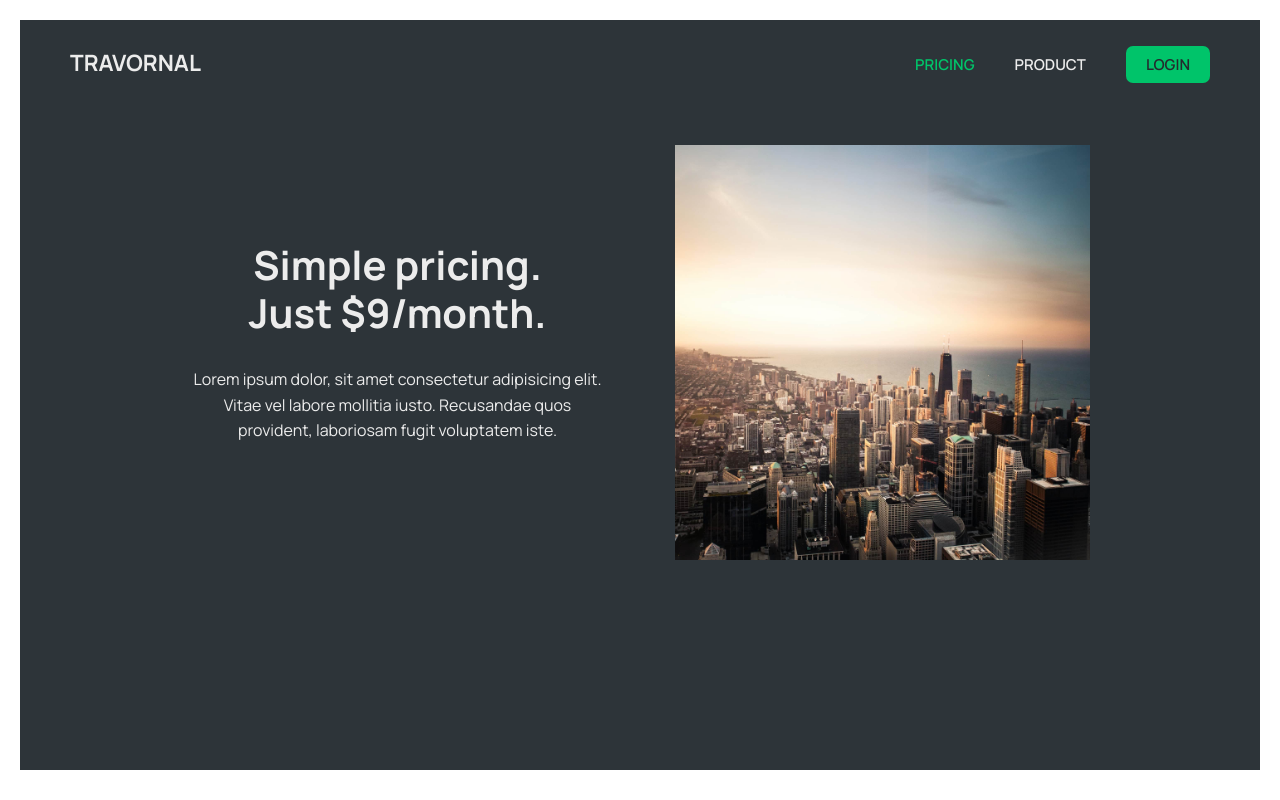
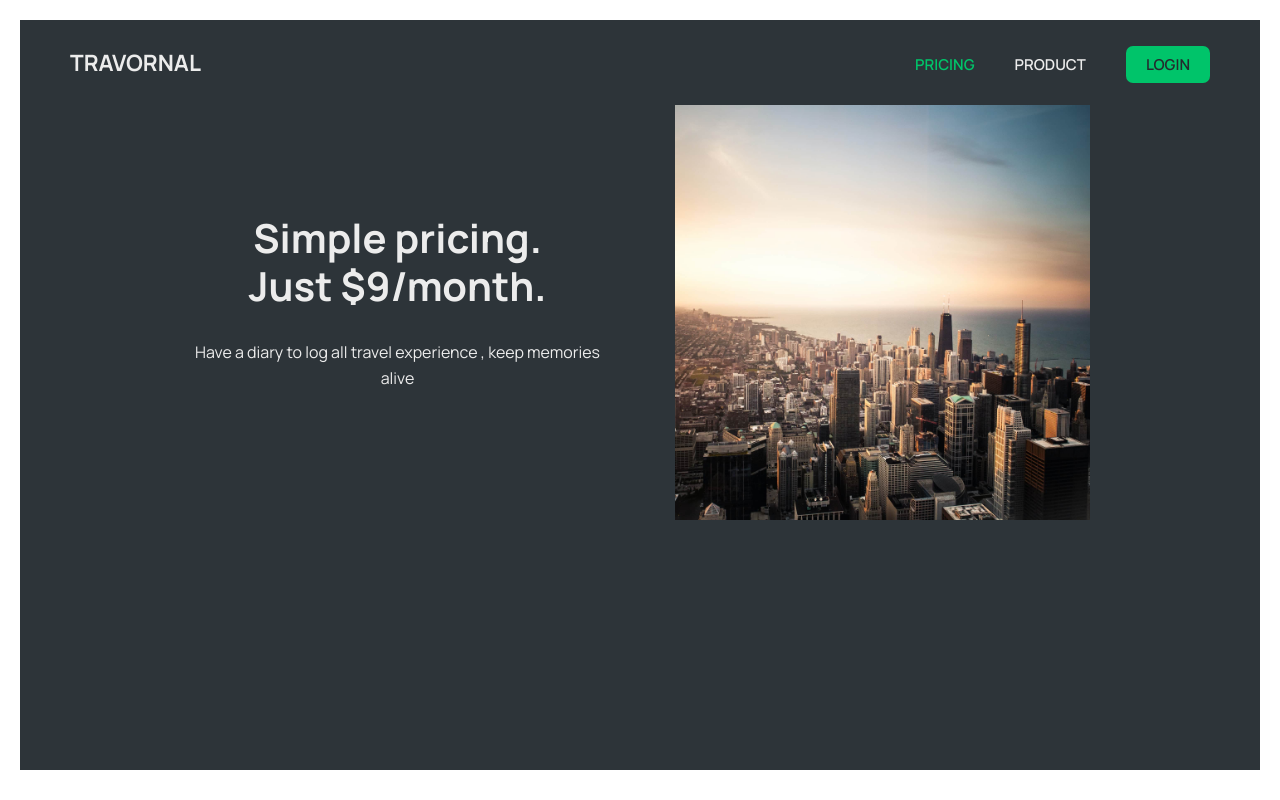
Before and after one commit to Damoblinkz2/travornal, a React (Vite) app: page /pricing in a window 1280 px wide. Built offline with nearby package versions, Linux system fonts and the light colour scheme; data requests are answered from the project's data file.

Commit message:
post request function

```diff
--- a/src/components/CountryList.module.css
+++ b/src/components/CountryList.module.css
@@ -2,7 +2,7 @@
   width: 100%;
   height: 65vh;
   list-style: none;
-  /* overflow-y: scroll; */
+  overflow-y: scroll;
   overflow-x: hidden;
 
   display: grid;
--- a/src/contexts/citiesContext.jsx
+++ b/src/contexts/citiesContext.jsx
@@ -27,6 +27,7 @@ const reducer = (state, action) => {
         ...state,
         isLoading: false,
         cities: [...state.cities, action.payLoad],
+        currentCity: action.payLoad,
       };
 
     case "city/deleted":
@@ -34,6 +35,7 @@ const reducer = (state, action) => {
         ...state,
         isLoading: false,
         cities: state.cities.filter((city) => city.id !== action.payLoad),
+        currentCity: {},
       };
 
     case "rejected":
@@ -45,7 +47,7 @@ const reducer = (state, action) => {
 };
 
 const CitiesProvider = ({ children }) => {
-  const [{ cities, isLoading, currentCity }, dispatch] = useReducer(
+  const [{ cities, isLoading, currentCity, error }, dispatch] = useReducer(
     reducer,
     initialState
   );
@@ -72,6 +74,8 @@ const CitiesProvider = ({ children }) => {
   }, []);
 
   const getCity = async (id) => {
+    if (Number(id) === currentCity.id) return;
+
     dispatch({ type: "loading" });
     try {
       const res = await fetch(`${BASE_URL}/cities/${id}`);
@@ -131,6 +135,7 @@ const CitiesProvider = ({ children }) => {
         isLoading,
         currentCity,
         getCity,
+        error,
         createCity,
         deleteCity,
       }}
--- a/src/pages/Pricing.jsx
+++ b/src/pages/Pricing.jsx
@@ -13,11 +13,7 @@ export default function Product() {
             <br />
             Just $9/month.
           </h2>
-          <p>
-            Lorem ipsum dolor, sit amet consectetur adipisicing elit. Vitae vel
-            labore mollitia iusto. Recusandae quos provident, laboriosam fugit
-            voluptatem iste.
-          </p>
+          <p>Have a diary to log all travel experience , keep memories alive</p>
         </div>
         <img src="img-2.jpg" alt="overview of a large city with skyscrapers" />
       </section>
--- a/src/pages/Product.module.css
+++ b/src/pages/Product.module.css
@@ -1,12 +1,12 @@
 .product {
   padding: 2.5rem 5rem;
   background-color: var(--color-dark--1);
-  min-height: calc(100vh - 5rem);
+  height: calc(100vh - 5rem);
 }
 
 .product section {
   width: clamp(80rem, 80%, 90rem);
-  margin: 6rem auto;
+  margin: 2rem auto;
   display: grid;
   grid-template-columns: 1fr 1fr;
   gap: 7rem;
```
Also changed, not shown: src/contexts/fakeAuthContext.jsx (added, +16 -0 lines).
